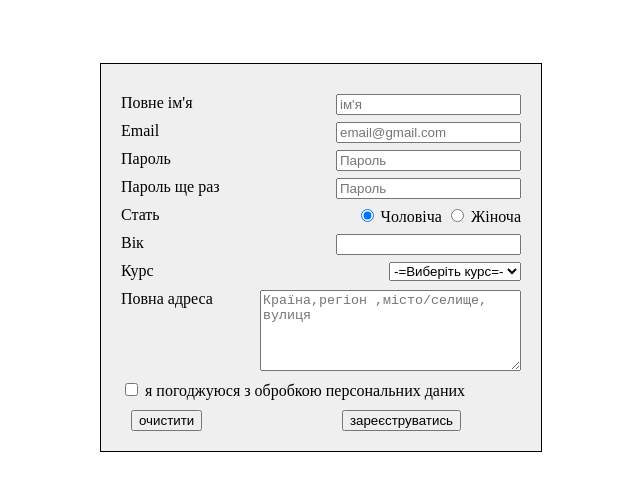
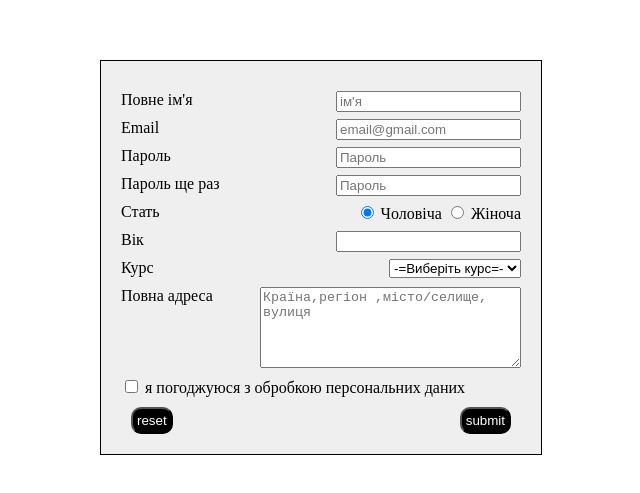
Before and after one commit to aduvancik/formm, a plain HTML site: page index.html in a window 1280 px wide. Shown: the part 143-636 px from the top of the page, without its empty margins (319-959 px from the left). Drawn offline with Linux system fonts and the light colour scheme.

Commit message:
formatting

```diff
--- a/index.html
+++ b/index.html
@@ -1,68 +1,76 @@
 <!DOCTYPE html>
 <html lang="en">
+
 <head>
 	<meta charset="UTF-8">
 	<meta http-equiv="X-UA-Compatible" content="IE=edge">
 	<meta name="viewport" content="width=device-width, initial-scale=1.0">
 	<title>Denis Novik</title>
-	<link rel="shortcut icon" href="https://i.pinimg.com/236x/51/88/02/5188023c05ac9d52dc422eaeca21bce4.jpg" width="16px">
+	<link rel="shortcut icon" href="https://i.pinimg.com/236x/51/88/02/5188023c05ac9d52dc422eaeca21bce4.jpg"
+		width="16px">
 	<link rel="stylesheet" href="style.css">
 
 </head>
+
 <body>
 	<form>
 		<div class="block">
 			<div class="margin">
 				<label class="text" for="fname">Повне ім'я</label>
 				<input class="input" type="text" id="fname" name="name" placeholder="ім'я">
-	</div><br>
+			</div><br />
 			<div class="margin">
 				<label class="text" for="lname">Email</label>
- 		 <input class="input" type="email" name="email" placeholder="email@gmail.com"><br>
+				<input class="input" type="email" name="email" placeholder="email@gmail.com"><br />
 			</div>
 			<div class="margin">
 				<label class="text" for="lname">Пароль</label>
- 		 <input class="input"  type="password" name="password" placeholder="Пароль"><br>
+				<input class="input" type="password" name="password" placeholder="Пароль"><br />
 			</div>
 			<div class="margin">
-				<label  class="text" for="password2">Пароль ще раз</label>
- 		 <input class="input" type="password" name="email" placeholder="Пароль"><br>
+				<label class="text" for="password2">Пароль ще раз</label>
+				<input class="input" type="password" name="email" placeholder="Пароль"><br />
 			</div>
 			<div class="margin">
-				<label class="text" for="lname">Стать</label>
+				<p class="text">Стать</p>
 				<div class="input">
-			<input  type="radio" name="gender" value="male" checked> Чоловіча
-		  <input  type="radio" name="gender" value="female"> Жіноча
+					<input type="radio" name="gender" value="male" checked>
+					<label for="gender">Чоловіча</label>
+					<input type="radio" name="gender" value="female">
+					<label for="gender">Жіноча</label>
 				</div>
-		  <br></div>
+				<br>
+			</div>
 			<div class="margin">
 				<label class="text" for="lname">Вік</label>
-		  <input class="input" type="number" name="gender" value="female"><br>
+				<input class="input" type="number" name="gender" value="female"><br />
 			</div>
 			<div class="margin">
 				<label class="text" for="lname">Курс</label>
 				<select class="input" name="user_kurs">
-			<option class="input"  selected>-=Виберіть курс=-</option>
-			<option >1</option>
-			<option >2</option>
-			<option >3</option>
-			<option >4</option>
-		  </select></div><br>
+					<option class="input" selected>-=Виберіть курс=-</option>
+					<option>1</option>
+					<option>2</option>
+					<option>3</option>
+					<option>4</option>
+				</select>
+			</div><br />
 			<div class="margin">
 				<label class="text" for="lname">Повна адреса</label>
-		  <textarea class="input" name="message" rows="5" cols="30" placeholder="Країна,регіон ,місто/селище, вулиця"></textarea>
+				<textarea class="input" name="message" rows="5" cols="30"
+					placeholder="Країна,регіон ,місто/селище, вулиця"></textarea>
 			</div>
-		<br><br><br><br>
-		<br>
-		  <input  type="checkbox" id="myCheckbox">
-		  <label  for="myCheckbox">я погоджуюся з обробкою персональних даних</label><br>
-		</div>
-	</div>
+			<br /><br /><br /><br />
+			<br />
+			<input type="checkbox" id="myCheckbox">
+			<label for="myCheckbox">я погоджуюся з обробкою персональних даних</label><br />
 		</div>
 		<div class="center">
-		<input type="reset" value="очистити" onclick="alert('Ви впевнені?форма очиститься')">
-		<input type="submit" value="зареєструватись">
+			<button value="очистити" type="reset"  onclick="alert('Ви впевнені?форма очиститься')">reset</button>
+			<button type="submit" value="зареєструватись">submit</button>
 		</div>
 	</form>
+
 </body>
+
 </html>
--- a/style.css
+++ b/style.css
@@ -13,13 +13,16 @@ form{
 	background-color: #efefef;
 	margin: 100px auto;
 }
+p{
+	margin: 0;
+}
 .block{
 	overflow: auto;
 	width: 400px;
 
 }
 .margin{
-	margin: 10px 0 0 0
+	margin: 10px 0 0 0;
 }
 .input{
 	float: right;
@@ -33,6 +36,14 @@ form{
 	margin: 10px 0px 0px 0px;
 	display:flex;
 }
-.center input{
-	margin-right: 50px;
+ button{
+	cursor: pointer;
+	border-radius:10px;
+	padding: 4px;
+	color: white;
+	background-color: black;
 }
+button:hover{
+	background-color: #fff;
+	color: black;
+}
```
Lines whose indentation alone changed are shown as unchanged.
